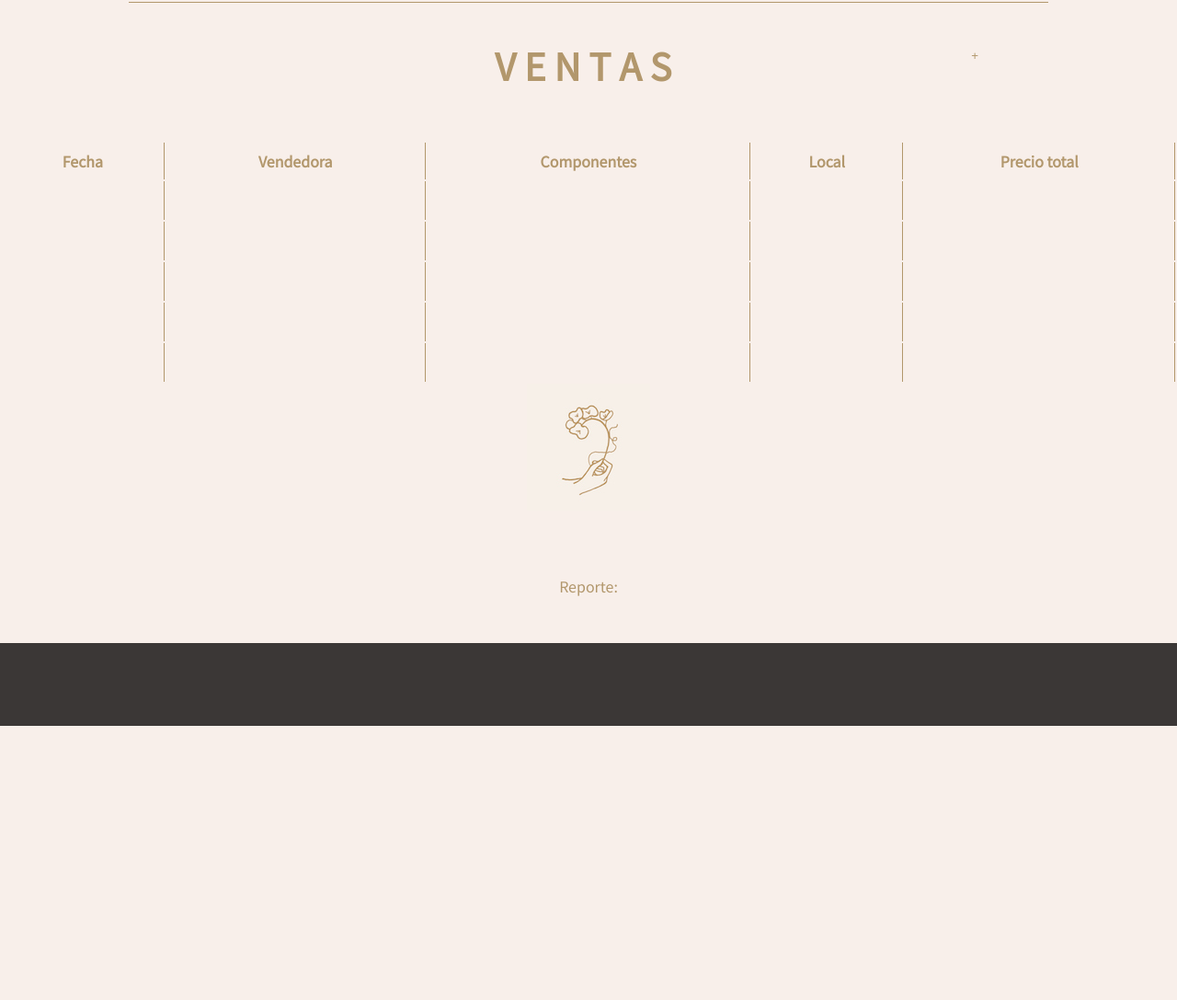
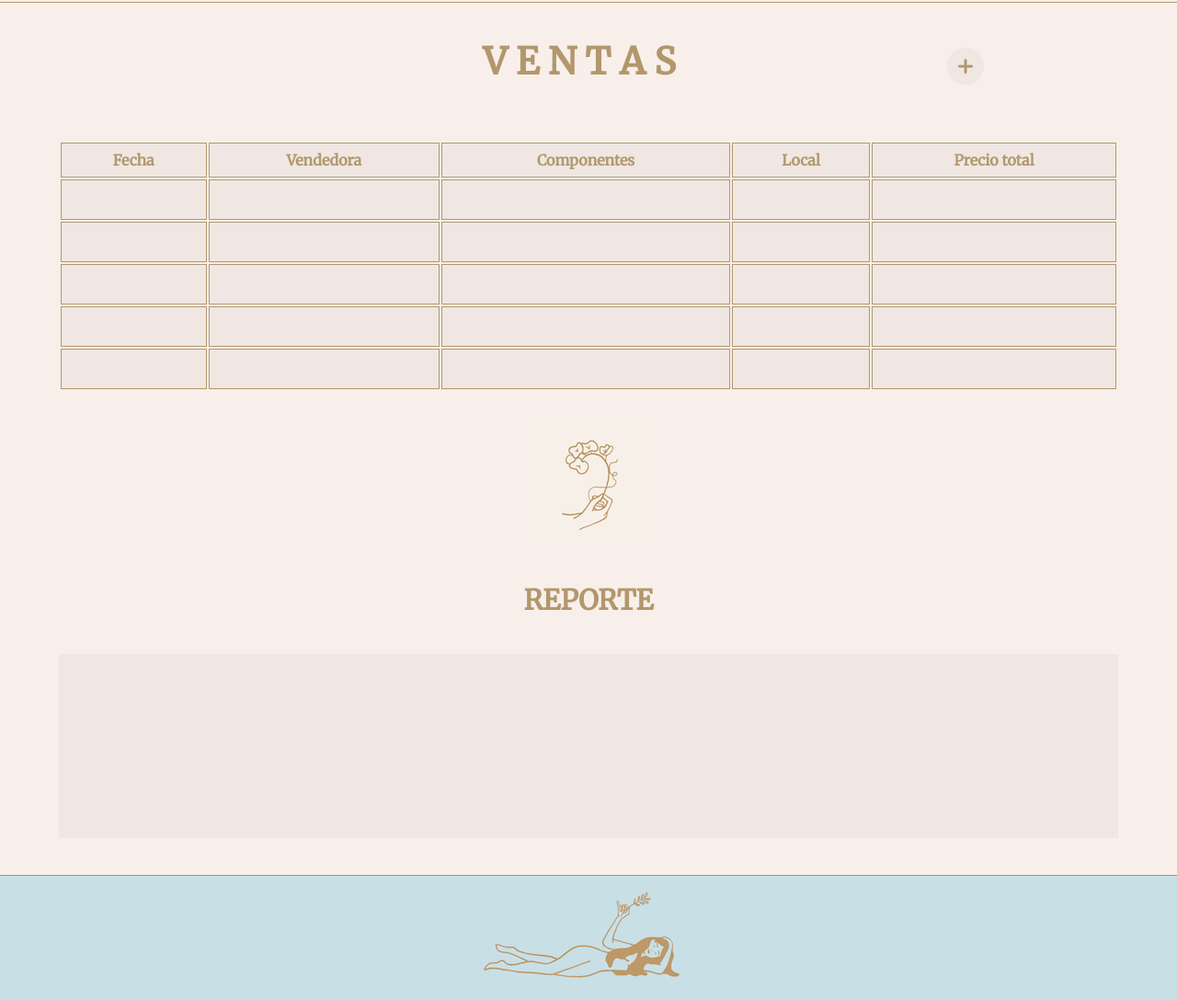
Before and after one commit to javascript2-isp/javascript2-isp, a plain HTML site: page index.html in a window 1280 px wide. Shown: the part 278-1365 px from the top of the page at 92% size. Before the commit the page ends 1067 px from the top, so only its background shows below. Drawn offline with Linux system fonts and the light colour scheme.

Commit message:
modificaciones de estilos

```diff
--- a/index.html
+++ b/index.html
@@ -6,19 +6,17 @@
     <meta http-equiv="X-UA-Compatible" content="ie=edge">
     <script src="script.js" type="text/javascript"></script>
     <link rel="stylesheet" href="styles/styles.css">
-    <link href="https://fonts.googleapis.com/css?family=PT+Sans+Narrow&display=swap" rel="stylesheet">
-    <link href="https://fonts.googleapis.com/css?family=Noto+Sans+KR&display=swap" rel="stylesheet">
+    <link href="https://fonts.googleapis.com/css?family=Merriweather&display=swap" rel="stylesheet">
     <title>Mothers & Co.</title>
 </head >
 <body>
     <header class="tableHeader">
-        <img  src="images/header4.png" alt="">
+        <img  src="images/header.png" alt="">
         <h3>V e n t a s</h3>
-        <button class="plusBtn">+</button>
-      </header>
+        <button onclick="sendTask()" class="plusBtn">+</button>
+    </header>
 
-
-    <table class="dataTable" style="width:100%">
+    <table class="dataTable">
   <tr>
     <th>Fecha</th>
     <th>Vendedora</th>
@@ -64,13 +62,13 @@
 </table>
 <img class="flower" src="images/mothers8.jpg" alt="">
 <div class="report">
-    <p>Reporte:</p>
+    <p class="reportTitle">Reporte</p>
     <div class="reportText">
     <p></p>
     </div>
 </div>
 <div class="footer">
-
+  <img class="footerImage" src="images/mothers1.jpg" alt="">
 </div>
 </body>
 </html>
--- a/script.js
+++ b/script.js
@@ -146,3 +146,13 @@ const salesPositive = (month, year) =>  {
 {return true} else {return false}
 }
 console.log(salesPositive(1,2019))
+
+var deleteItem = function (btn) {
+  taskInput.splice(btn.id, 1)
+  printTaskList()
+}
+
+var toggleItem = function (btn) {
+  taskInput[btn.id].isPending = !taskInput[btn.id].isPending
+  printTaskList()
+}
--- a/styles/mixins.scss
+++ b/styles/mixins.scss
@@ -0,0 +1,24 @@
+@mixin centerBlock {
+    margin-left: auto;
+    margin-right: auto;
+    display:block;
+}
+
+@mixin center{
+    margin-left:auto;
+    margin-right:auto;
+}
+
+@mixin button ($width, $height){
+    border: none;
+    background-color: 	$third-color;
+    float: right;
+    color: $secondary-color;
+    width:40px;
+    height:$height;
+    background-repeat: no-repeat;
+    background-position: center;
+    border-radius: 50%;
+    background-size: 18px 18px;
+    background-image: url("../images/vector.svg")
+}
--- a/styles/styles.scss
+++ b/styles/styles.scss
@@ -1,98 +1,106 @@
 @import "mixins.scss";
+@import "variables.scss";
 
 body {
-  background-color:		#F8EFEA;
-  font-family: 'Noto Sans KR', sans-serif;
+  background-color:	$primary-color;
+  font-family: 'Merriweather', serif;
   margin:0;
+}
 
 header {
+  border-bottom: $borderBottom;
     img{
       position: relative;
       padding: 0 0 20px 0;
-    display: block;
-    margin-left: auto;
-    margin-right: auto;
-    border-bottom: solid 1px	#B2976C;
+      @include centerBlock;
     }
-
     h3 {
-    color: 	#B2976C;
+      color: 	$secondary-color;
       font-weight: bold;
       font-size: 40px;
       text-transform: uppercase;
       margin-bottom:30px;
       position:absolute;
       top: 280px;
-    left:538px;
-    text-align: center;
+      left:525px;
     }
-
     .plusBtn {
       position: absolute;
-    border: none;
       top: 330px;
       right: 210px;
-    background-color: 	#F8EFEA;
-    float: right;
-    color: #B2976C;
+      @include button(40px, $height);
     }
 }
 
-
 table{
   padding-top: 150px;
-  width: 80%;
+  width: 90%;
+  @include center;
     td{
-
-
-
-  border-right: 1px solid #B2976C;
-    color:	#B2976C;
+      background-color: $third-color;
+      border: $border;
+      color:	$secondary-color;
       margin-top:70px;
-    height: 40px;
+      height: $height;
     }
-
     th{
       padding: 8px;
       text-align: center;
-
-    border-right: 1px solid #B2976C;
-      color:	#B2976C;
-  }
-
-  tr{
-
-    border-top: 1px solid #B2976C;
-      color:	#B2976C;
+      background-color: $third-color;
+      border: $border;
+      color:	$secondary-color;
     }
 }
 
 .flower{
-  position: relative;
-  padding: 0 0 20px 0;
-  display: block;
-  margin-left: auto;
-  margin-right: auto;
+  margin-top:30px;
+  @include centerBlock;
 }
 
 .report{
     p{
-    color:	#B2976C;
-    margin-top: 50px;
+      color:	$secondary-color;
+      margin-top: 40px;
       text-align: center;
+      font-weight:bold;
+      font-size: 30px;
+      text-transform: uppercase;
     }
-}
-
     .reportText{
-  background-color: #B2976C;
+      background-color: $third-color;
+      width: 90%;
+      height: 200px;
+      margin: auto;
+      margin-bottom: 40px;
     }
 }
 
 .footer{
+  border-top: $borderTop;
+  background-color: $forth-color;
+  height: 135px;
+  margin: auto;
+    .footerImage{
       position: relative;
-  padding: 0 0 90px 0;
-  display: block;
-  margin-left: auto;
-  margin-right: auto;
-  background-color:	#3B3736;
+      padding: 0;
+      @include centerBlock;
     }
+}
+
+@media screen and (max-width: 420px) {
+  header {
+    border-bottom: none;
+      img{
+        border-bottom: $borderBottom;
+      }
+      h3{
+        position: relative;
+        top:20px;
+        left:auto;
+      }
+      .plusBtn{
+        top: 345px;
+        right: 70px;
+      }
+  }
+}
--- /dev/null
+++ b/styles/variables.scss
@@ -0,0 +1,8 @@
+$primary-color: #F8EFEA;
+$secondary-color:#B2976C;
+$third-color: rgb(240, 231, 226);
+$forth-color:#C8DFE5;
+$border: 1px solid $secondary-color;
+$borderTop:solid 1px $secondary-color;
+$borderBottom: solid 1px	$secondary-color;
+$height: 40px;
```
Also changed, not shown: images/header.png (renamed from images/header4.png), images/header1.png (deleted), images/header2.png (deleted), images/header3.png (deleted), images/logo1.png (deleted), images/mothers1.jpg (added), images/mothers11.jpg (deleted), images/mothers12.jpg (deleted), images/mothers5.jpg (deleted), images/vector.svg (added), styles/styles.css, 3 other files. Lines whose indentation alone changed are shown as unchanged.
